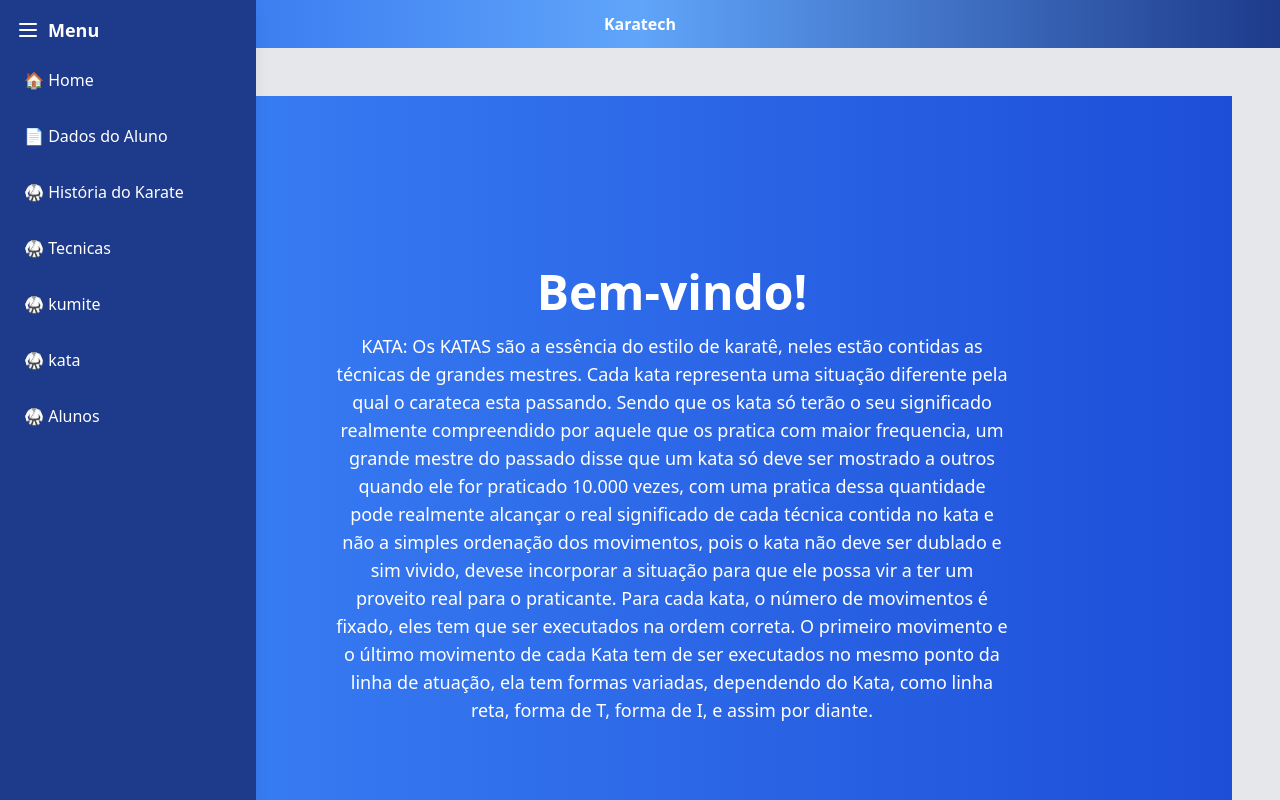
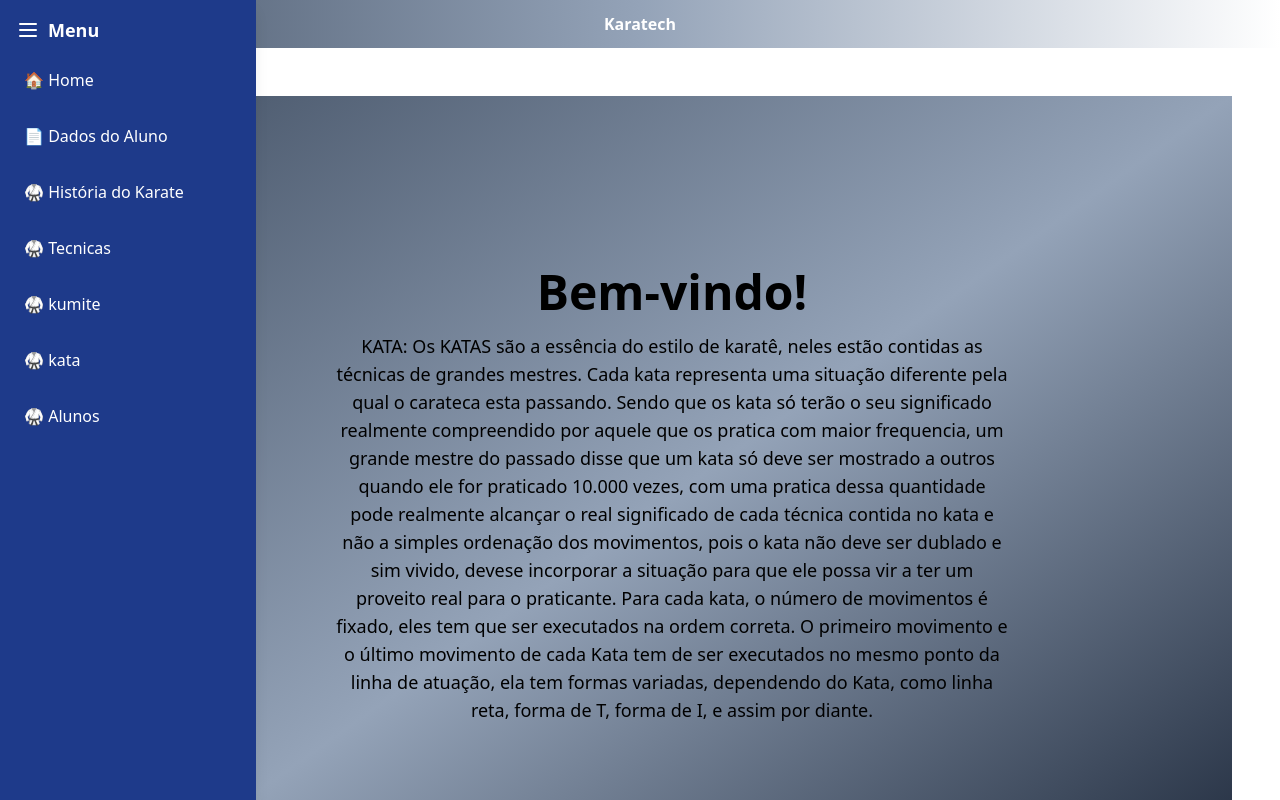
Before and after one commit to AdrianaRoza/karatech, a Next.js app: page /kata in a window 1280 px wide. Built offline with nearby package versions, Linux system fonts and the light colour scheme.

Commit message:
refactoring the style

```diff
--- a/src/app/globals.css
+++ b/src/app/globals.css
@@ -3,5 +3,5 @@
 @tailwind utilities;
 
 body {
-  @apply bg-gray-200 text-white; /* Altere a cor de fundo e texto conforme desejar */
+  @apply bg-white text-white; /* Altere a cor de fundo e texto conforme desejar */
 }
--- a/src/app/kata/page.tsx
+++ b/src/app/kata/page.tsx
@@ -2,7 +2,10 @@
 
 const Kata = () =>{
     return(
-			<div className="flex flex-col items-center justify-center h-screen w-full bg-gradient-to-r from-blue-500 to-blue-700 text-white p-6">
+			<div
+				className="flex flex-col items-center justify-center h-screen w-full
+					bg-gradient-to-br from-slate-600 via-slate-400 to-slate-800
+					text-black p-6">
 				<h1 className="text-5xl font-bold mb-4">Bem-vindo!</h1>
 				<p className="text-lg max-w-2xl text-center">
 					KATA:
--- a/src/app/kumite/page.tsx
+++ b/src/app/kumite/page.tsx
@@ -2,7 +2,11 @@
 
 const Kumite = () =>{
     return(
-      <div className="min-h-screen w-full bg-gradient-to-r from-blue-500 to-purple-600 text-white p-6">
+      <div
+	  	className="min-h-screen w-full
+		bg-gradient-to-br from-slate-600 via-slate-400 to-slate-800
+				 text-black p-6">
+
 				<div className="max-w-3xl mx-auto p-6">
 					<h1 className="text-5xl font-bold mb-6 text-center">Bem-vindo!</h1>
 					<p className="text-lg leading-relaxed m-5 p-7">
--- a/src/app/layout.tsx
+++ b/src/app/layout.tsx
@@ -3,7 +3,7 @@ import { Geist, Geist_Mono } from "next/font/google";
 import "./globals.css";
 import Header from "@/components/Header";
 import SideNav from "@/components/ui/dashboard/sidenav";
-import { StudentProvider } from "./context/studentcontext";
+import Footer from "@/components/footer"
 
 const geistSans = Geist({
   variable: "--font-geist-sans",
@@ -26,7 +26,7 @@ export default function RootLayout({
   children: React.ReactNode;
 }>) {
   return (
-    <StudentProvider>
+
     <html lang="en">
       <body className={`${geistSans.variable} ${geistMono.variable} antialiased`}>
         <div className="flex h-screen flex-col md:flex-row md:overflow-hidden">
@@ -40,11 +40,11 @@ export default function RootLayout({
             <Header />
             <main className="flex-grow ml-16 p-6 md:overflow-y-auto md:p-12">
               {children}
+              <Footer/>
             </main>
           </div>
         </div>
     </body>
   </html>
-  </StudentProvider>
 );
 }
--- a/src/app/student_data/page.tsx
+++ b/src/app/student_data/page.tsx
@@ -1,10 +1,17 @@
 'use client';
-
+import Link from "next/link";
 
 const Student_data = () =>{
     return (
-        <div className="text-black">Dados do Estudante</div>
-    )
+
+		<div className="w-full md:w-2/3 flex justify-center items-center bg-gradient-to-br from-slate-600 via-slate-400 to-slate-800 rounded-l-xl">
+		  <button className="rounded-xl text-black px-5 py-2 hover:opacity-40 font-bold">
+			<Link href="/Home">
+			  Login
+			</Link>
+		  </button>
+		</div>
+	)
 }
 
 export default Student_data;
--- a/src/app/students/page.tsx
+++ b/src/app/students/page.tsx
@@ -5,6 +5,7 @@ const Students = () => {
 
     return (
         <div className="text-black p-6">Alunos</div>
+
     )
 }
 
--- a/src/app/technique/page.tsx
+++ b/src/app/technique/page.tsx
@@ -3,7 +3,7 @@
 
 const Technique = () =>{
     return(
-        <div>
+        <div className="text-black">
             Tecnicas
         </div>
     )
--- a/src/components/Header.tsx
+++ b/src/components/Header.tsx
@@ -2,7 +2,7 @@
 
 const Header = () => {
   return (
-    <div className="bg-gradient-to-r from-blue-600 via-blue-400 to-blue-900
+    <div className="bg-gradient-to-r from-slate-600 via-slate-400 to-slate-00
       py-3">
       <h1 className="text-white font-bold text-center">
         Karatech
--- /dev/null
+++ b/src/components/footer.tsx
@@ -0,0 +1,9 @@
+
+
+const Footer = () => {
+    return(
+        <p className="text-black flex flex-col text-center">Karatech &copy; 2025</p>
+    )
+}
+
+export default Footer
```
